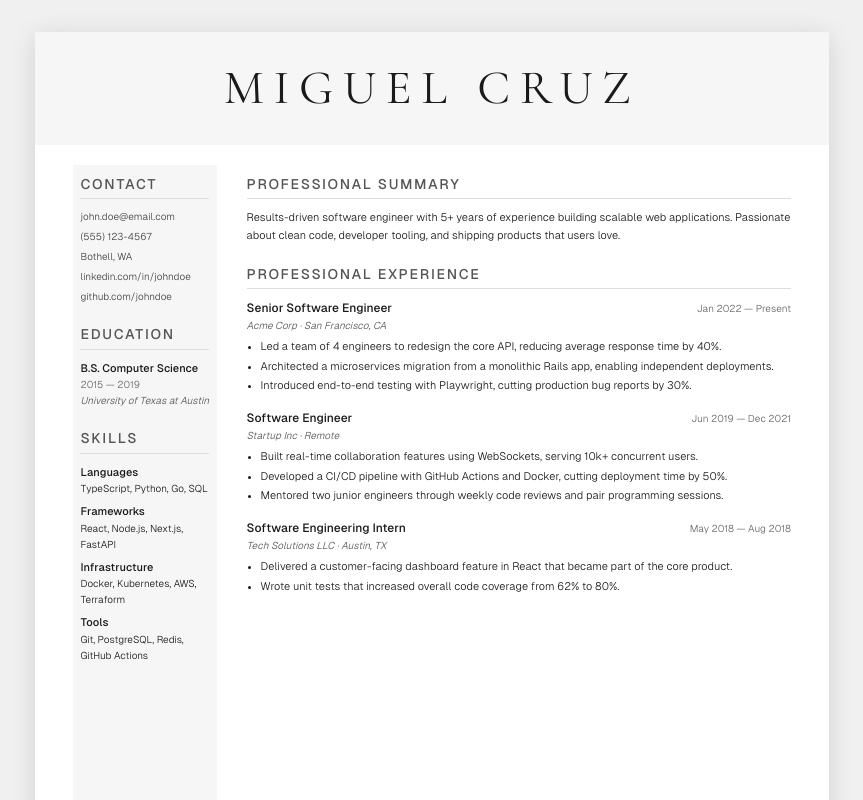
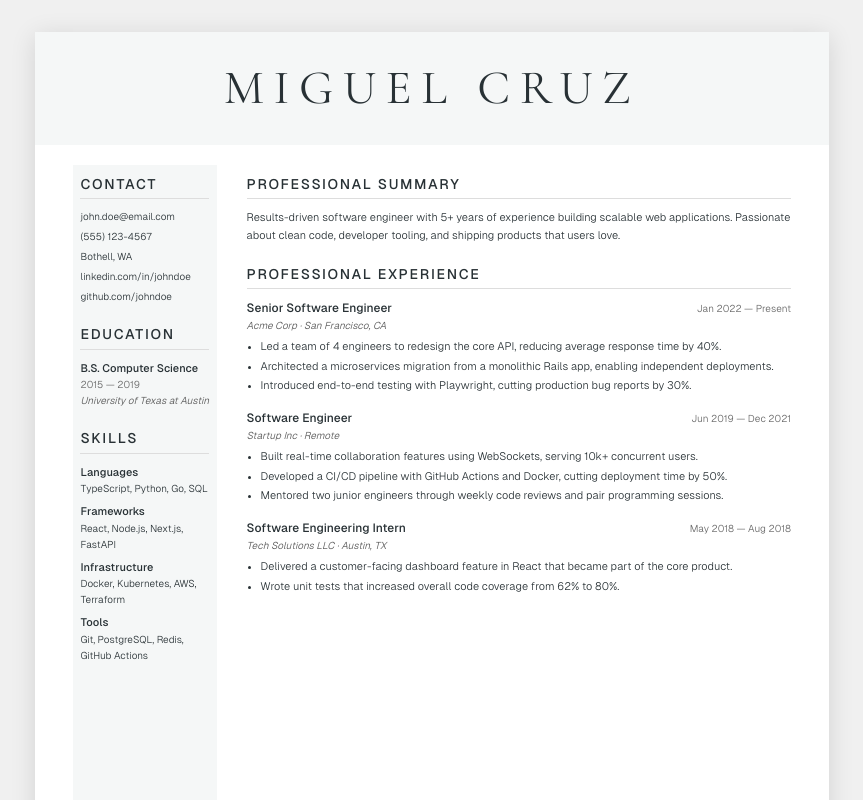
Before and after one commit to migcruz/cruzmiguelresume, a plain HTML site: page index.html in a window 1280 px wide. Shown: the top 800 px of the page, without its empty margins (208-1071 px from the left). Drawn offline with nearby package versions, Linux system fonts and the light colour scheme.

Commit message:
updated colors

```diff
--- a/style.css
+++ b/style.css
@@ -5,7 +5,7 @@ body {
   font-family: 'Geist Sans', sans-serif;
   font-weight: 300;
   line-height: 1.6;
-  color: #1a1a1a;
+  color: #283135;
   background: #f0f0f0;
 }
 
@@ -23,7 +23,7 @@ body {
 
 /* ── Header ─────────────────────────────────────────────── */
 header {
-  background: #f6f6f6;
+  background: #f5f7f7;
   margin-top: -18mm;
   margin-left: -10mm;
   margin-right: -10mm;
@@ -52,7 +52,7 @@ header h1 {
 
 /* ── Sidebar ────────────────────────────────────────────── */
 .sidebar {
-  background: #f6f6f6;
+  background: #f5f7f7;
   padding: 2mm;
 }
 
@@ -69,7 +69,7 @@ section h2 {
   font-weight: 500;
   letter-spacing: 0.12em;
   text-transform: uppercase;
-  color: #555;
+  color: #283135;
   border-bottom: 1px solid #ddd;
   padding-bottom: 3px;
   margin-bottom: 10px;
@@ -83,7 +83,7 @@ section h2 {
 .contact {
   list-style: none;
   font-size: 10px;
-  color: #444;
+  color: #283135;
 }
 
 .contact li {
```
Also changed, not shown: AGENTS.md (+5 -1 lines).
